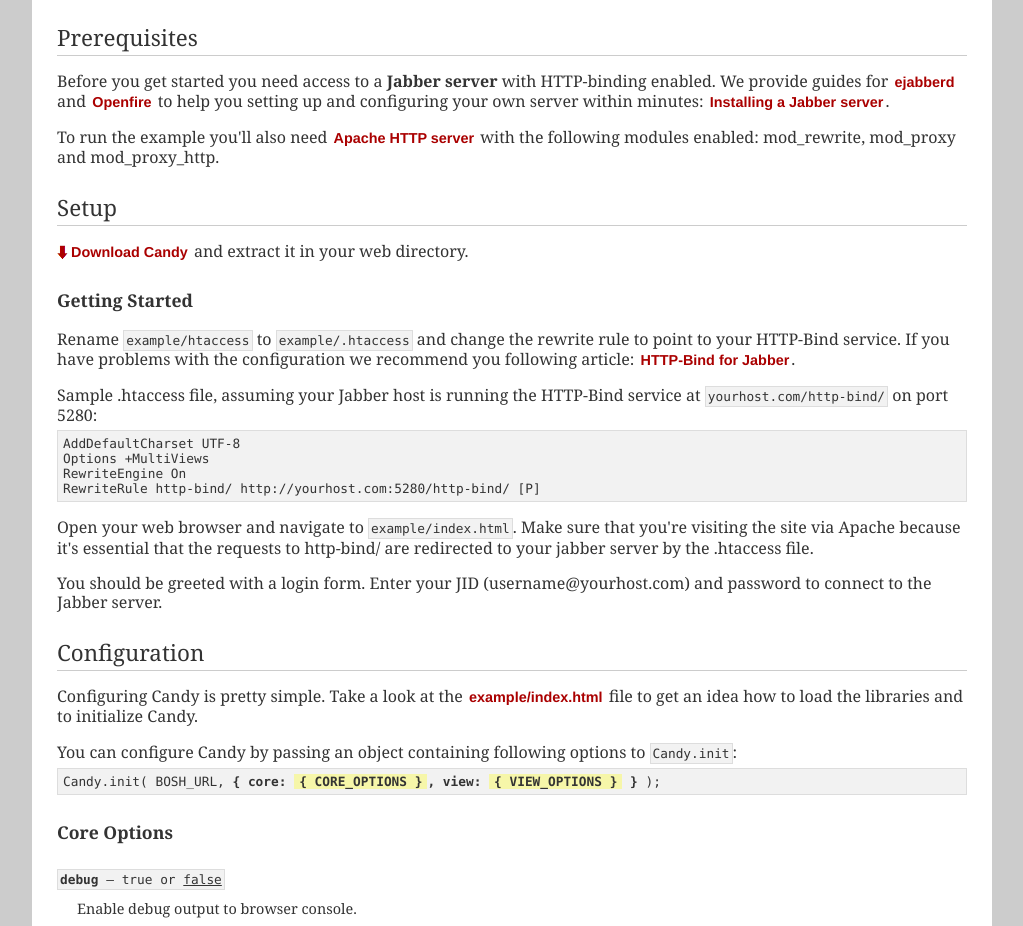
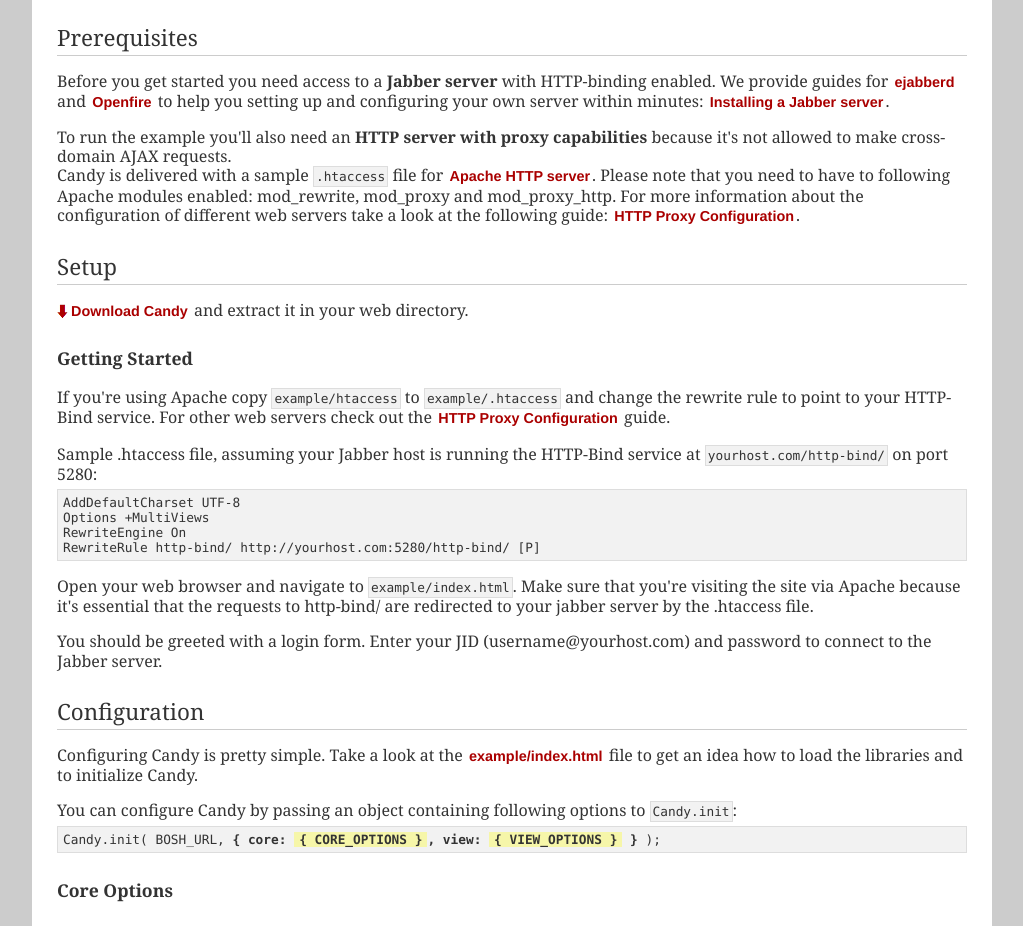
Before and after one commit to candy-chat/candy, a plain HTML site: page index.html in a window 1280 px wide. Shown: the part 1646-2572 px from the top of the page, without its empty margins (128-1151 px from the left). Drawn offline with nearby package versions, Linux system fonts and the light colour scheme.

Commit message:
updated proxy section

```diff
--- a/index.html
+++ b/index.html
@@ -99,7 +99,7 @@
 				Before you get started you need access to a <strong>Jabber server</strong> with HTTP-binding enabled. We provide guides for <a href="http://www.ejabberd.im/">ejabberd</a> and <a href="http://www.igniterealtime.org/projects/openfire/index.jsp">Openfire</a> to help you setting up and configuring your own server within minutes: <a href="https://github.com/amiadogroup/candy/wiki/Installing-a-Jabber-server">Installing a Jabber server</a>.
 			</p>
 			<p>
-				To run the example you'll also need <a href="http://httpd.apache.org/">Apache HTTP server</a> with the following modules enabled: mod_rewrite, mod_proxy and mod_proxy_http.
+				To run the example you'll also need an <strong>HTTP server with proxy capabilities</strong> because it's not allowed to make cross-domain AJAX requests.<br />Candy is delivered with a sample <code>.htaccess</code> file for <a href="http://httpd.apache.org/">Apache HTTP server</a>. Please note that you need to have to following Apache modules enabled: mod_rewrite, mod_proxy and mod_proxy_http.	For more information about the configuration of different web servers take a look at the following guide: <a href="https://github.com/amiadogroup/candy/wiki/HTTP-Proxy-Configuration">HTTP Proxy Configuration</a>.
 			</p>
 			<h3>Setup</h3>
 			<p>
@@ -107,8 +107,7 @@
 			</p>
 			<h4>Getting Started</h4>
 			<p>
-				Rename <code>example/htaccess</code> to <code>example/.htaccess</code> and change the rewrite rule to point to your HTTP-Bind service.
-				If you have problems with the configuration we recommend you following article: <a href="#TODO">HTTP-Bind for Jabber</a>.
+				If you're using Apache copy <code>example/htaccess</code> to <code>example/.htaccess</code> and change the rewrite rule to point to your HTTP-Bind service. For other web servers check out the <a href="https://github.com/amiadogroup/candy/wiki/HTTP-Proxy-Configuration">HTTP Proxy Configuration</a> guide.
 			</p>
 			<p>Sample .htaccess file, assuming your Jabber host is running the HTTP-Bind service at <code>yourhost.com/http-bind/</code> on port 5280:</p>
 			<code>AddDefaultCharset UTF-8
```
